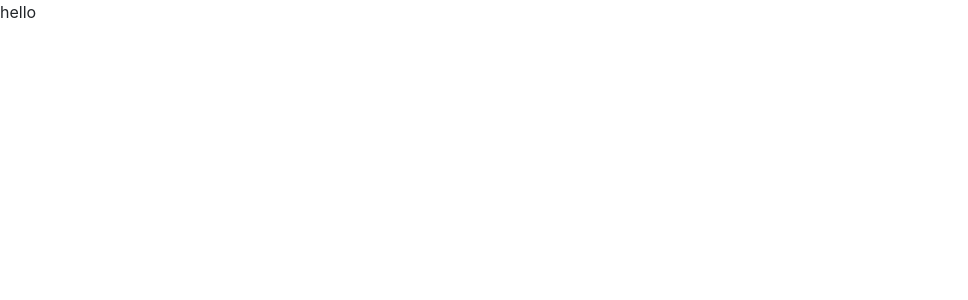
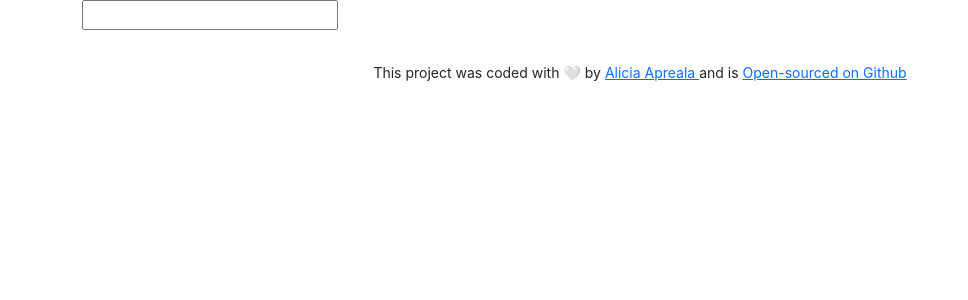
Before and after one commit to Aliciaasmbc/Dictionary-app, a React (Create React App) app: page / in a window 1280 px wide. Shown: the top 300 px of the page, without its empty margins (0-968 px from the left). Built offline with nearby package versions, Linux system fonts and the light colour scheme.

Commit message:
created search engine

```diff
--- a/src/App.css
+++ b/src/App.css
@@ -0,0 +1,4 @@
+.app-footer {
+  text-align: center;
+  margin: 30px 0;
+}
--- a/src/App.js
+++ b/src/App.js
@@ -1,10 +1,35 @@
 import "./App.css";
+import Dictionary from "./Dictionary";
 
 export default function App() {
   return (
     <div className="App">
-      <header className="App-header"></header>
-      hello
+      <div className="container">
+        <header className="App-header"></header>
+        <main>
+          <Dictionary />
+        </main>
+      </div>
+      <footer className="app-footer">
+        <small>
+          This project was coded with 🤍 by {""}
+          <a
+            href="https://www.linkedin.com/in/alicia-apreala-8a26a552/"
+            target="_blank"
+            rel="noopener noreferrer"
+          >
+            Alicia Apreala {""}
+          </a>
+          and is {""}
+          <a
+            href="https://github.com/Aliciaasmbc/Dictionary-app"
+            target="_blank"
+            rel="noopener noreferrer"
+          >
+            Open-sourced on Github
+          </a>
+        </small>
+      </footer>
     </div>
   );
 }
--- /dev/null
+++ b/src/Dictionary.css
@@ -0,0 +1,3 @@
+.Dictionary {
+  background-color: white;
+}
--- /dev/null
+++ b/src/Dictionary.js
@@ -0,0 +1,23 @@
+import React, { useState } from "react";
+import "./Dictionary.css";
+
+export default function Dictionary() {
+  let [Keyword, setKeyword] = useState("");
+
+  function search(event) {
+    event.preventDefault();
+    alert(`Searching for ${Keyword} definition`);
+  }
+
+  function handleKeywordChange(event) {
+    setKeyword(event.target.value);
+  }
+
+  return (
+    <div className="Dictionary">
+      <form onSubmit={search}>
+        <input type="search" onChange={handleKeywordChange} />
+      </form>
+    </div>
+  );
+}
```
